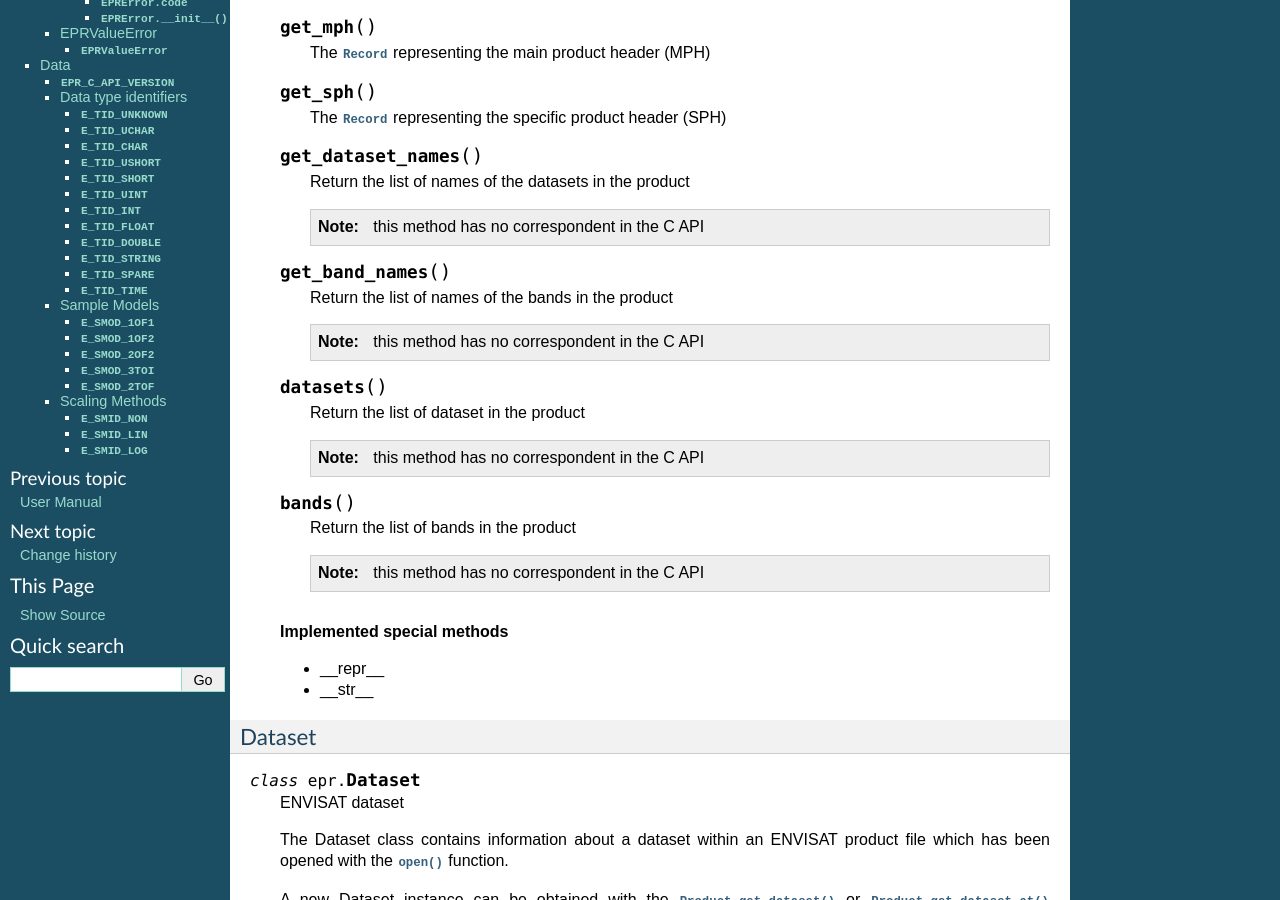
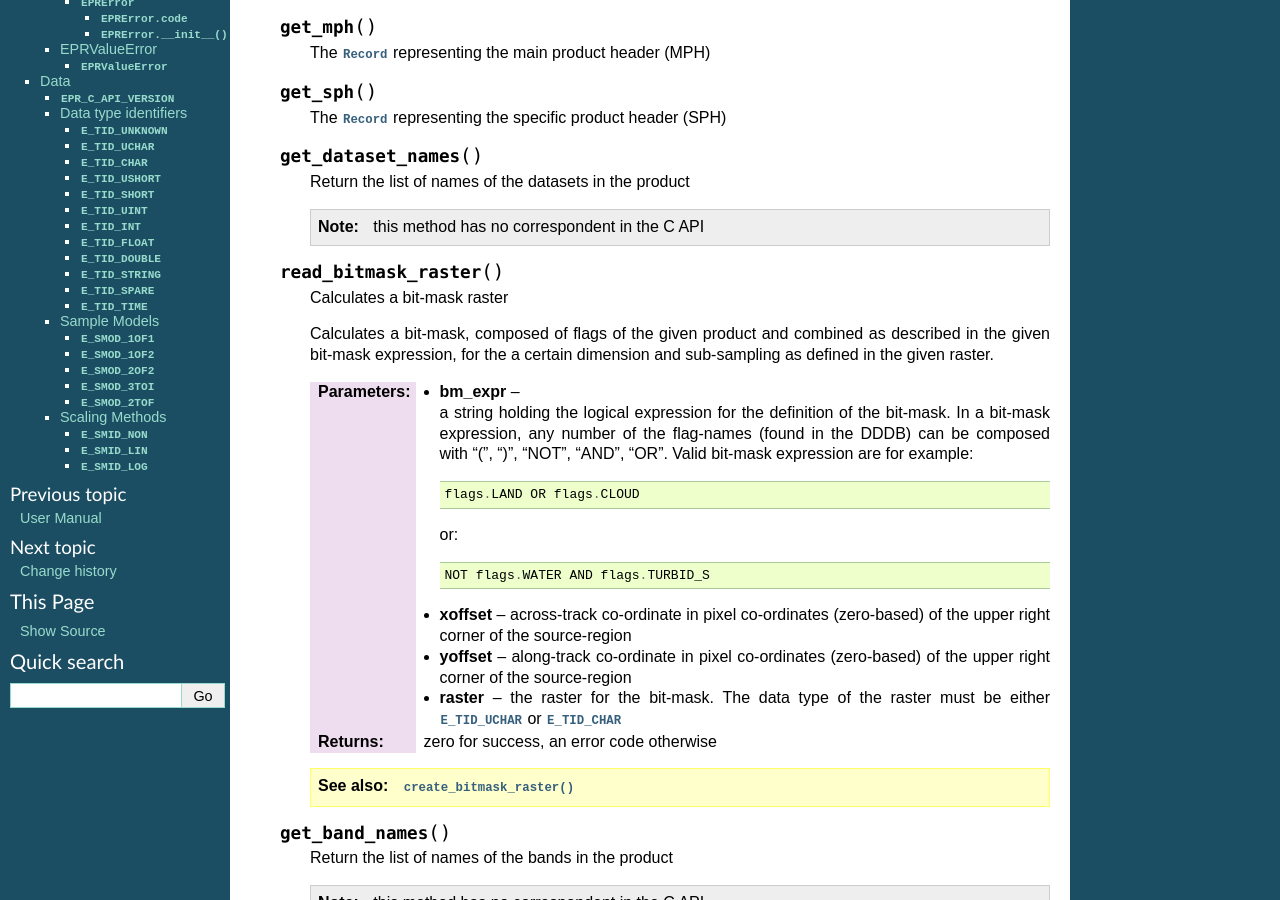
Before and after one commit to avalentino/pyepr, a Sphinx documentation site: the page built from doc/reference.txt, in a window 1280 px wide and 900 px high, scrolled down 1825 px. Built offline with Sphinx 7.4.7, drawn with Linux system fonts in a browser that asks for light colours; formulas are drawn with MathJax 3; some of the changed text lies outside the part shown.

Commit message:
Implemented read_bitmask_raster method

```diff
--- a/TODO.txt
+++ b/TODO.txt
@@ -1,7 +1,6 @@
 PyEPR TODO
 ==========
 
-* read_bitmask_raster
 * suppress compilation warnings
 * support for multiple version of EPR API (2.2 and 2.1)
 * code examples
--- a/doc/NEWS.txt
+++ b/doc/NEWS.txt
@@ -6,6 +6,9 @@ PyEPR 0.4 (in development)
 --------------------------
 
 * fixed a bug in the :meth:`epr.Product.__str__` method (bad formatting)
+* improved :meth:'erp.Band.__repr__` method
+* implemented :meth:`epr.Product.read_bitmask_raster`, now the
+  :class:`epr.Product` API is complete
 
 
 PyEPR 0.3 (01/04/2011)
--- a/doc/reference.txt
+++ b/doc/reference.txt
@@ -164,6 +164,43 @@ Product
       Return the list of names of the datasets in the product
 
       .. note:: this method has no correspondent in the C API
+
+
+   .. method:: read_bitmask_raster
+
+      Calculates a bit-mask raster
+
+      Calculates a bit-mask, composed of flags of the given product
+      and combined as described in the given bit-mask expression, for
+      the a certain dimension and sub-sampling as defined in the
+      given raster.
+
+      :param bm_expr:
+            a string holding the logical expression for the definition
+            of the bit-mask. In a bit-mask expression, any number of
+            the flag-names (found in the DDDB) can be composed with
+            "(", ")", "NOT", "AND", "OR". Valid bit-mask expression are
+            for example::
+
+                flags.LAND OR flags.CLOUD
+
+            or::
+
+                NOT flags.WATER AND flags.TURBID_S
+
+      :param xoffset:
+            across-track co-ordinate in pixel co-ordinates (zero-based)
+            of the upper right corner of the source-region
+      :param yoffset:
+            along-track co-ordinate in pixel co-ordinates (zero-based)
+            of the upper right corner of the source-region
+      :param raster:
+            the raster for the bit-mask. The data type of the raster
+            must be either :data:`E_TID_UCHAR` or :data:`E_TID_CHAR`
+      :returns:
+            zero for success, an error code otherwise
+
+      .. seealso:: :func:`create_bitmask_raster`
 
 
    .. method:: get_band_names
```
Also changed, not shown: 2 other files.
